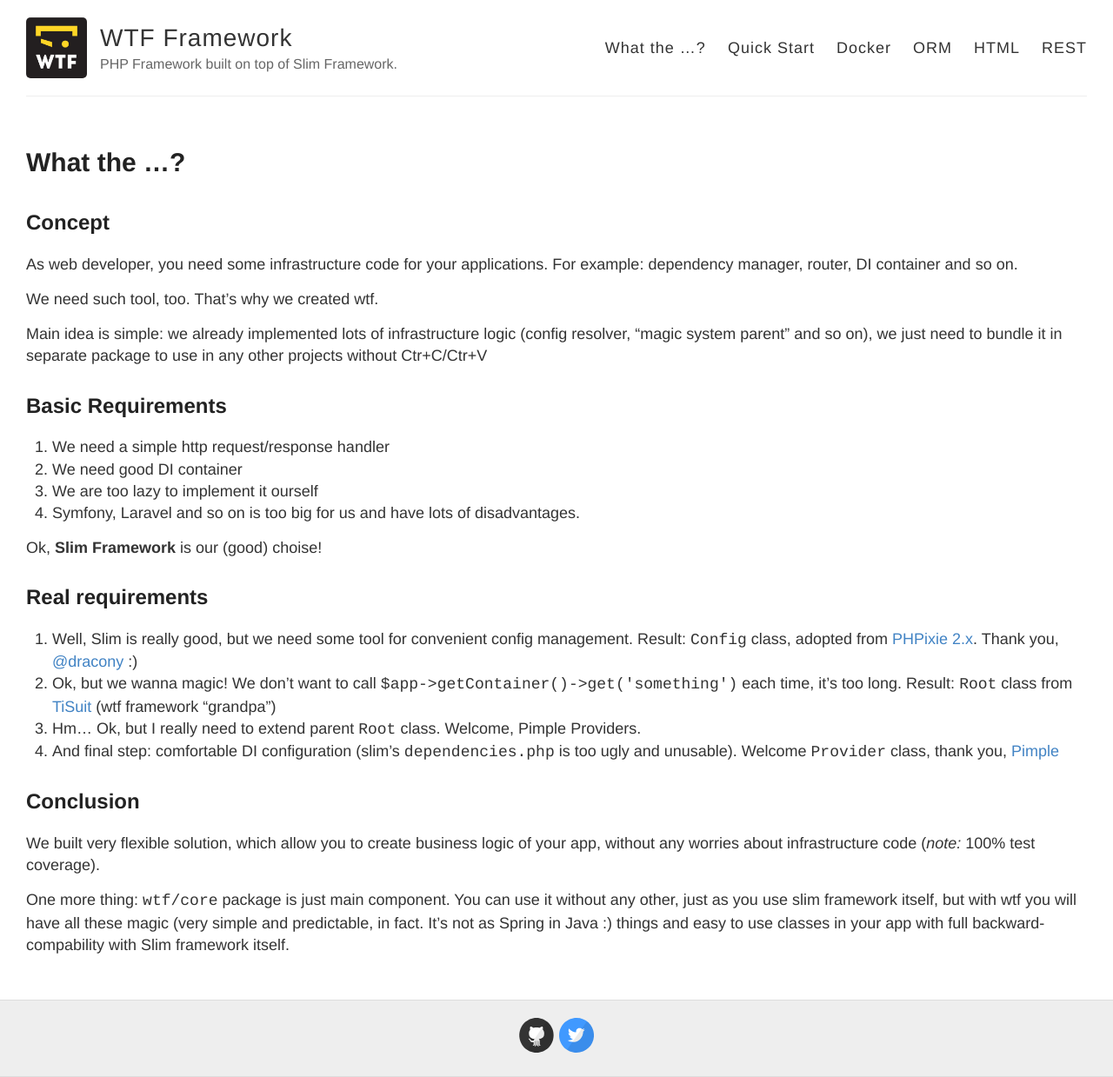
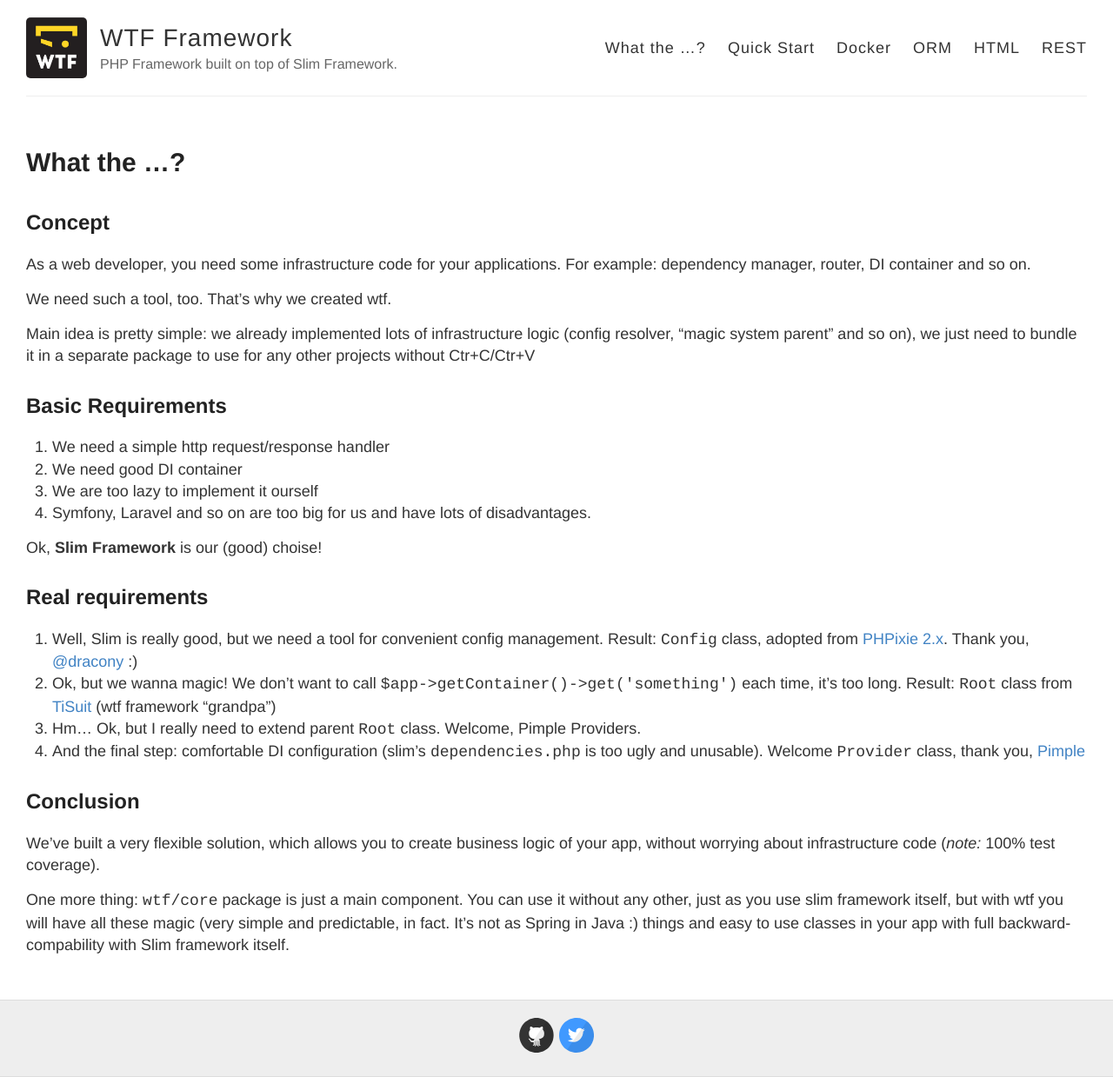
Before and after one commit to frameworkwtf/framework.wtf, a Jekyll site: the page built from index.md, in a window 1280 px wide. Shown: the whole page at 87% size. Built offline with Jekyll 4.4.1, drawn with Linux system fonts in a browser that asks for light colours; our own code applies the rules of GitHub Pages for plain Markdown files.

Commit message:
Update index.md

```diff
--- a/index.md
+++ b/index.md
@@ -7,30 +7,30 @@
 
 ## Concept
 
-As web developer, you need some infrastructure code for your applications. For example: dependency manager, router, DI container and so on.
+As a web developer, you need some infrastructure code for your applications. For example: dependency manager, router, DI container and so on.
 
-We need such tool, too. That's why we created wtf.
+We need such a tool, too. That's why we created wtf.
 
-Main idea is simple: we already implemented lots of infrastructure logic (config resolver, "magic system parent" and so on), we just need to bundle it in separate package to use in any other projects without Ctr+C/Ctr+V
+Main idea is pretty simple: we already implemented lots of infrastructure logic (config resolver, "magic system parent" and so on), we just need to bundle it in a separate package to use for any other projects without Ctr+C/Ctr+V
 
 ## Basic Requirements
 
 1. We need a simple http request/response handler
 2. We need good DI container
 3. We are too lazy to implement it ourself
-4. Symfony, Laravel and so on is too big for us and have lots of disadvantages.
+4. Symfony, Laravel and so on are too big for us and have lots of disadvantages.
 
 Ok, **Slim Framework** is our (good) choise!
 
 ## Real requirements
 
-1. Well, Slim is really good, but we need some tool for convenient config management. Result: `Config` class, adopted from [PHPixie 2.x](https://github.com/dracony/phpixie-core). Thank you, [@dracony](https://github.com/dracony) :)
+1. Well, Slim is really good, but we need a tool for convenient config management. Result: `Config` class, adopted from [PHPixie 2.x](https://github.com/dracony/phpixie-core). Thank you, [@dracony](https://github.com/dracony) :)
 2. Ok, but we wanna magic! We don't want to call `$app->getContainer()->get('something')` each time, it's too long. Result: `Root` class from [TiSuit](https://github.com/tisuit) (wtf framework "grandpa")
 3. Hm... Ok, but I really need to extend parent `Root` class. Welcome, Pimple Providers.
-4. And final step: comfortable DI configuration (slim's `dependencies.php` is too ugly and unusable). Welcome `Provider` class, thank you, [Pimple](https://pimple.symfony.com)
+4. And the final step: comfortable DI configuration (slim's `dependencies.php` is too ugly and unusable). Welcome `Provider` class, thank you, [Pimple](https://pimple.symfony.com)
 
 ## Conclusion
 
-We built very flexible solution, which allow you to create business logic of your app, without any worries about infrastructure code (_note:_ 100% test coverage).
+We've built a very flexible solution, which allows you to create business logic of your app, without worrying about infrastructure code (_note:_ 100% test coverage).
 
-One more thing: `wtf/core` package is just main component. You can use it without any other, just as you use slim framework itself, but with wtf you will have all these magic (very simple and predictable, in fact. It's not as Spring in Java :) things and easy to use classes in your app with full backward-compability with Slim framework itself.
+One more thing: `wtf/core` package is just a main component. You can use it without any other, just as you use slim framework itself, but with wtf you will have all these magic (very simple and predictable, in fact. It's not as Spring in Java :) things and easy to use classes in your app with full backward-compability with Slim framework itself.
```
